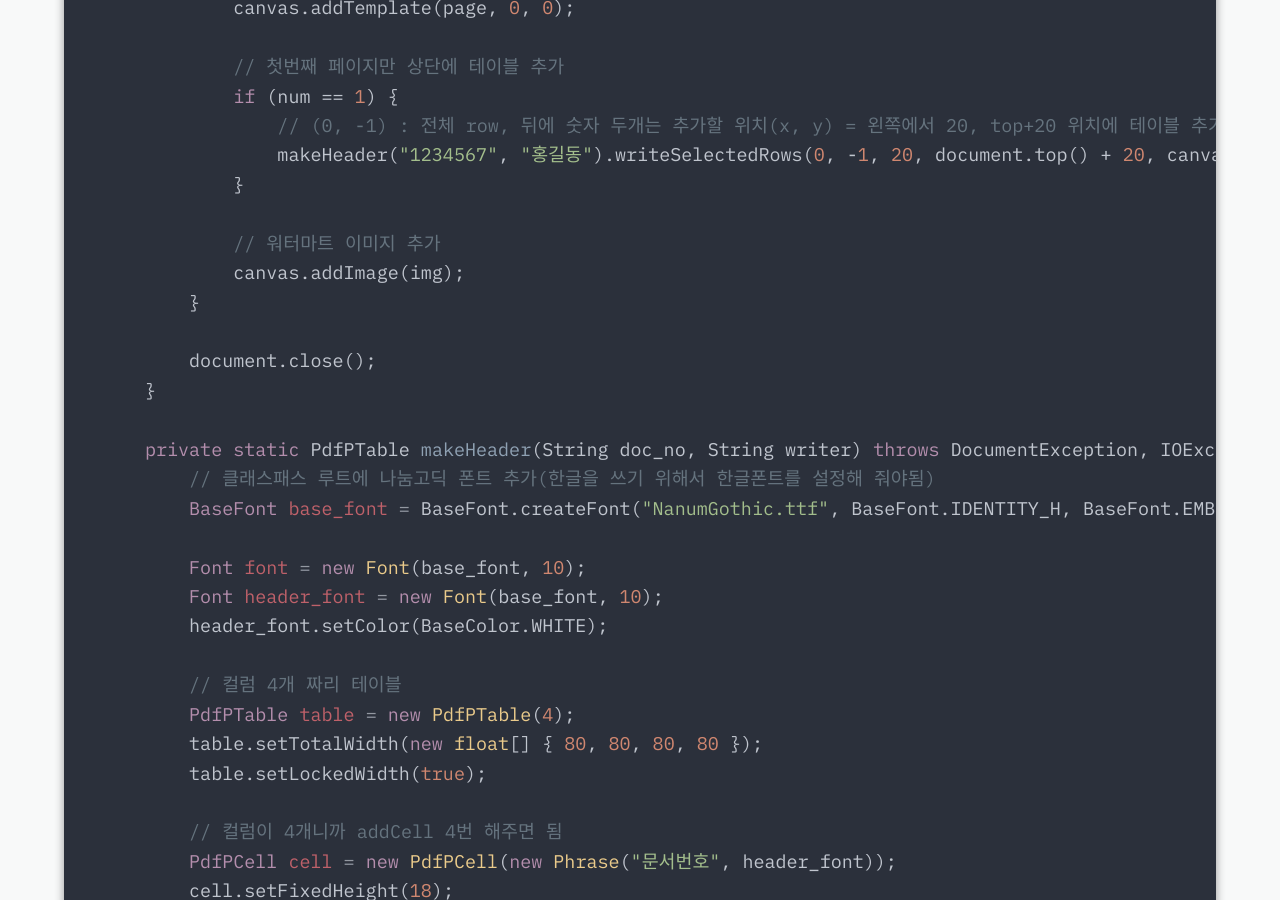
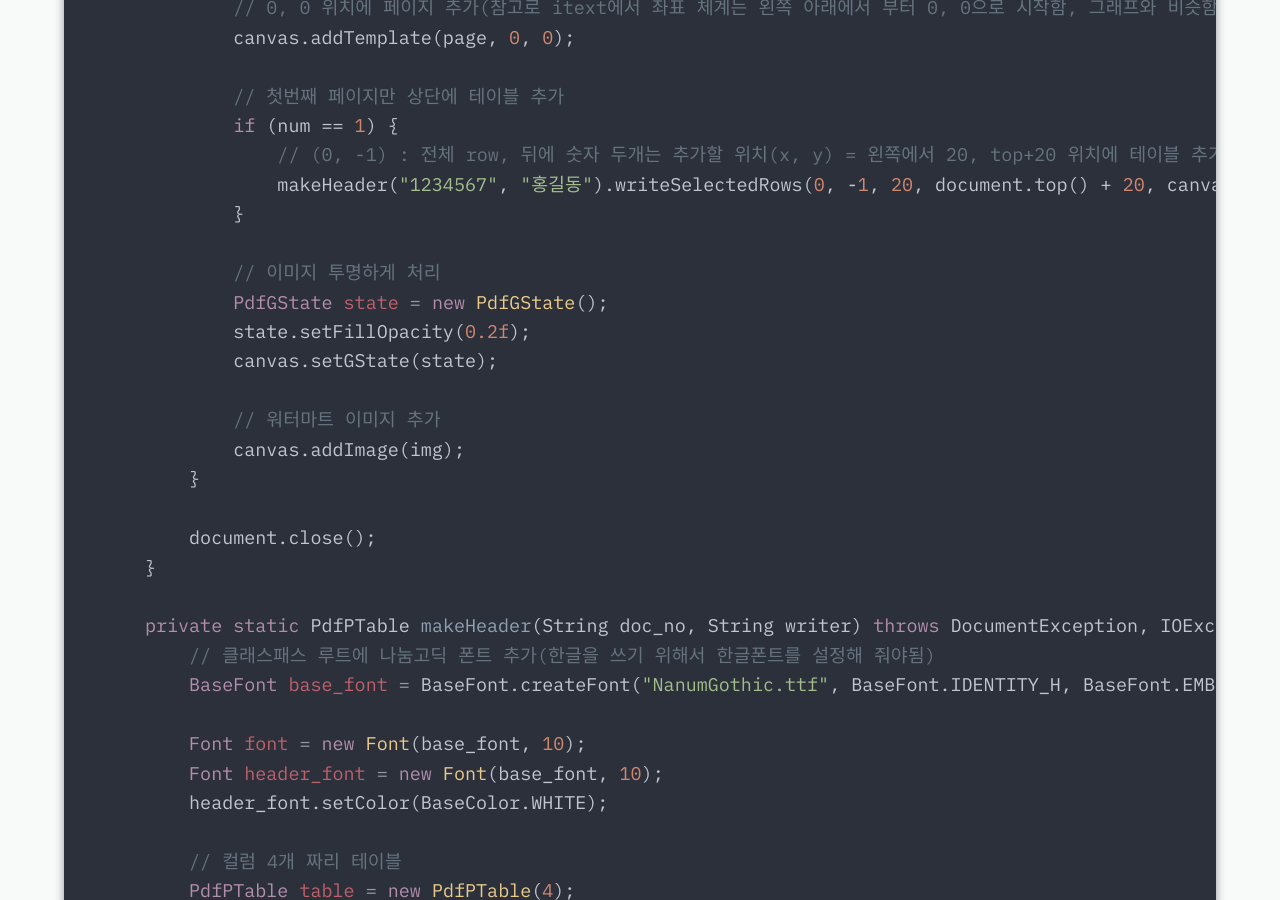
Before and after one commit to stove99/stove99.github.io, a Jekyll site: the page built from _posts/201907/2019-07-30-itext add table to exsist pdf file.md, in a window 1280 px wide and 900 px high, scrolled down 2985 px. Built offline with Jekyll 4.4.1, drawn with Linux system fonts in a browser that asks for light colours; nearby versions of some CDN libraries; some web fonts are replaced; comment, search, counter and statistics services are not loaded; some of the changed text lies outside the part shown.

Commit message:
글 수정

```diff
--- a/_posts/201907/2019-07-30-itext add table to exsist pdf file.md
+++ b/_posts/201907/2019-07-30-itext add table to exsist pdf file.md
@@ -55,6 +55,7 @@ import com.itextpdf.text.PageSize;
 import com.itextpdf.text.Phrase;
 import com.itextpdf.text.pdf.BaseFont;
 import com.itextpdf.text.pdf.PdfContentByte;
+import com.itextpdf.text.pdf.PdfGState;
 import com.itextpdf.text.pdf.PdfImportedPage;
 import com.itextpdf.text.pdf.PdfPCell;
 import com.itextpdf.text.pdf.PdfPTable;
@@ -97,6 +98,11 @@ public class PDFTest {
                 // (0, -1) : 전체 row, 뒤에 숫자 두개는 추가할 위치(x, y) = 왼쪽에서 20, top+20 위치에 테이블 추가
                 makeHeader("1234567", "홍길동").writeSelectedRows(0, -1, 20, document.top() + 20, canvas);
             }
+
+            // 이미지 투명하게 처리
+            PdfGState state = new PdfGState();
+            state.setFillOpacity(0.2f);
+            canvas.setGState(state);
 
             // 워터마트 이미지 추가
             canvas.addImage(img);
```
Also changed, not shown: assets/attach/201907/pdf_result.png.
